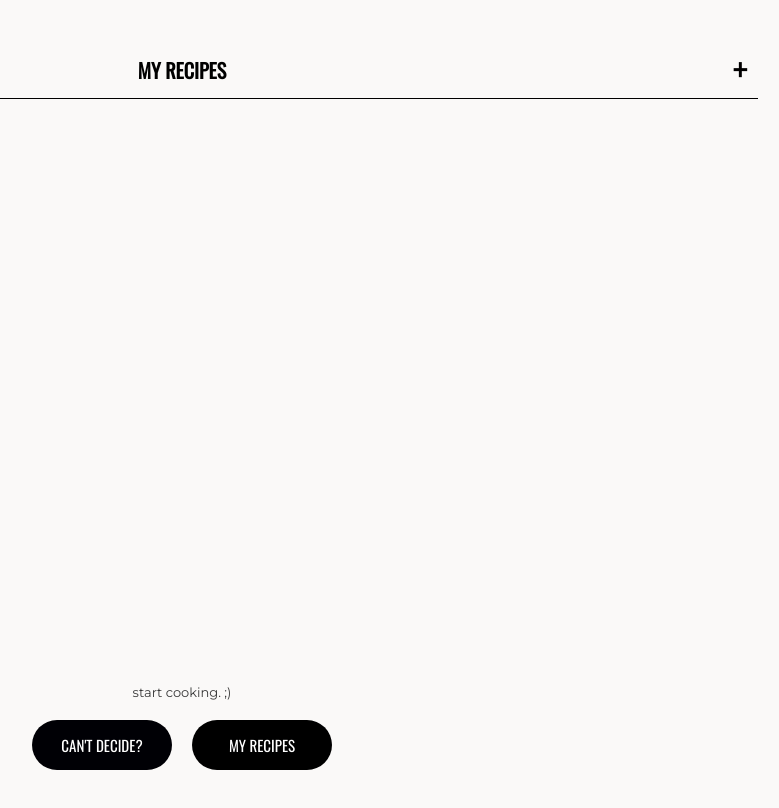
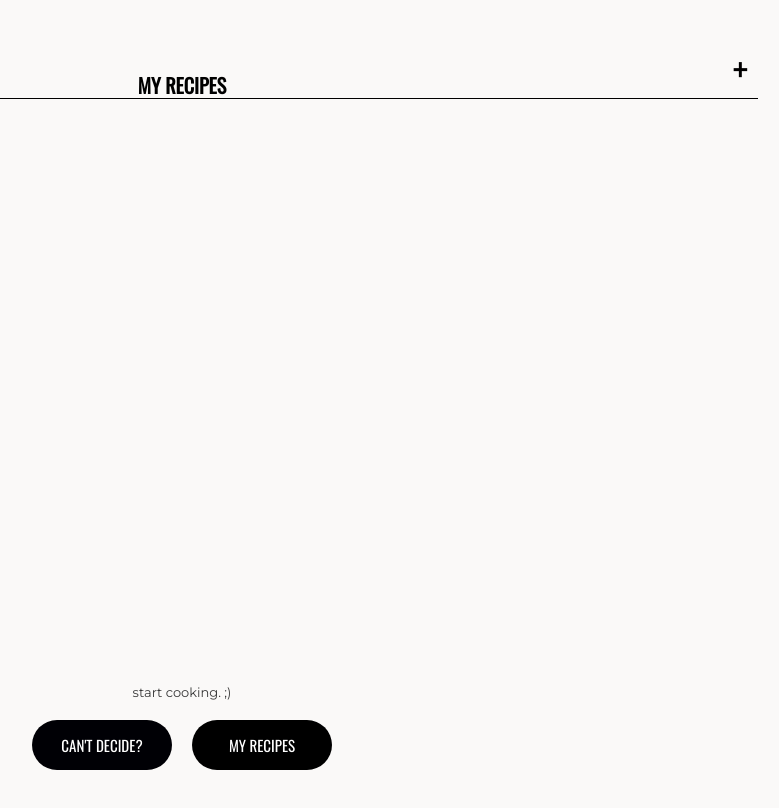
Before and after one commit to vickybremer/Rezeptbuch, a React (Create React App) app in the folder rezeptbuch/: page / in a window 1280 px wide. Shown: the top 808 px of the page, without its empty margins (458-1237 px from the left). Built offline with nearby package versions, Linux system fonts and the light colour scheme.

Commit message:
hr position fixed

```diff
--- a/rezeptbuch/src/components/header/Header.css
+++ b/rezeptbuch/src/components/header/Header.css
@@ -4,7 +4,7 @@ h1 {
   flex-direction: column;
   width: 100%;
   margin: 0px;
-  height: 85px;
+  height: 100px;
   background-color: #faf9f8;
   position: fixed;
   top: 0px;
--- a/rezeptbuch/src/components/navigation/Navigation.module.css
+++ b/rezeptbuch/src/components/navigation/Navigation.module.css
@@ -51,7 +51,7 @@
   /* display: flex; */
   justify-content: center;
   width: 100%;
-  height: 85px;
+  height: 100px;
   position: fixed;
   top: 0px;
   /* box-shadow:10px 5px 5px black; */
@@ -92,12 +92,12 @@ footer {
 }
 
 hr{
-  top:-1px;
+  /* top:-150px; */
   width: 90%;
   border:none;
   height: 1px;
   background-color: rgb(0, 0, 0);
-  display: inline-flex;
-  align-items: flex-end;
+  /* display: inline-flex; */
+  /* align-items: flex-end; */
 
 }
```
